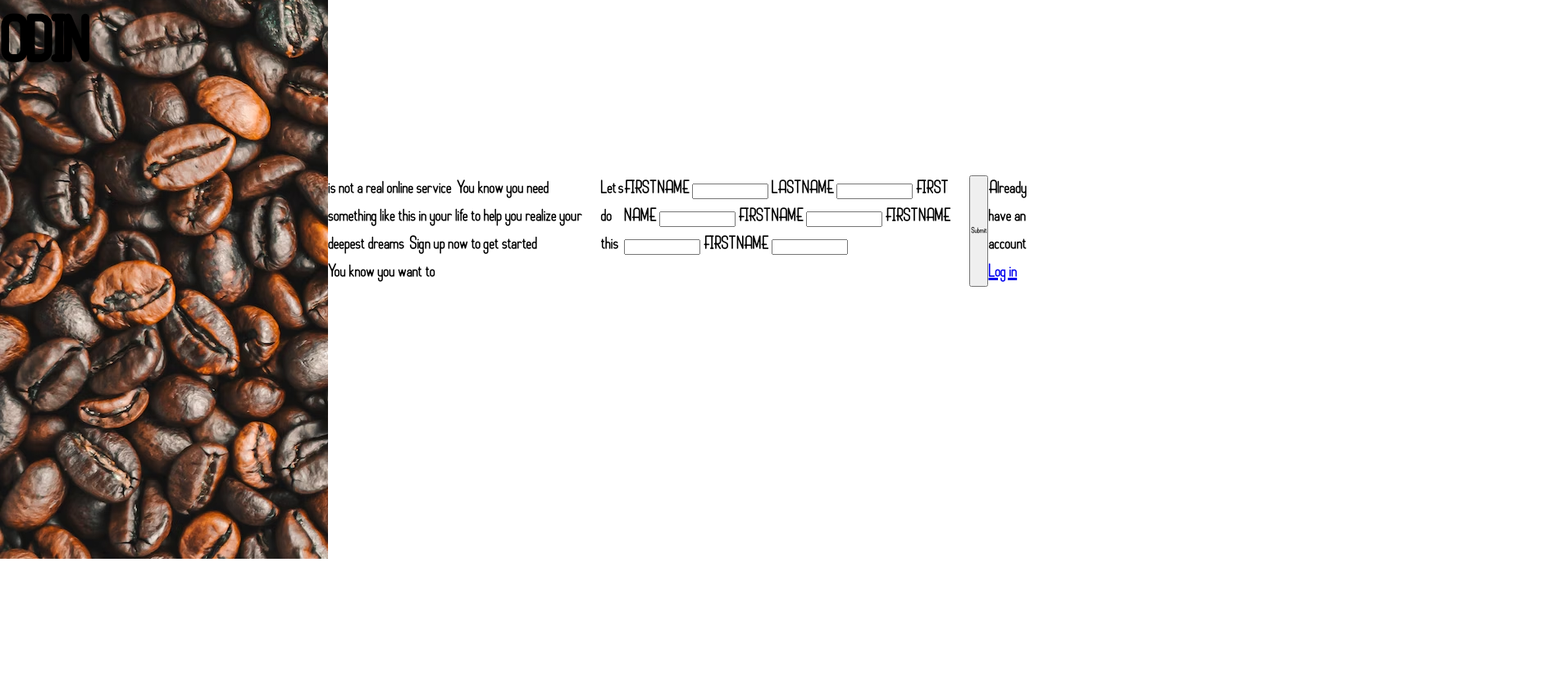
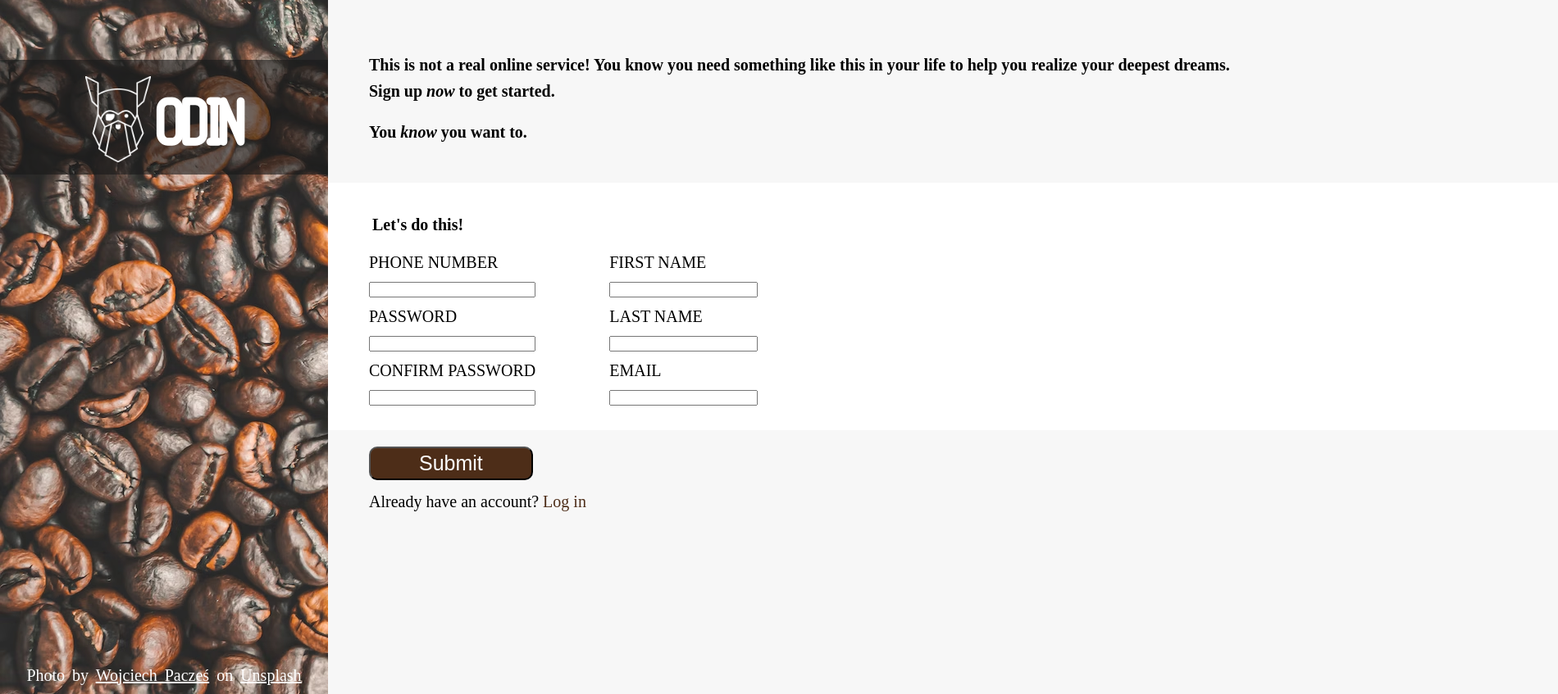
Before and after one commit to rosecodez/Sign-up-form, a plain HTML site: page index.html in a window 1280 px wide. Shown: the part 118-965 px from the top of the page at 82% size, 1900 px wide, since content can reach past the window. Before the commit the page ends 800 px from the top, so only its background shows below. Drawn offline with Linux system fonts and the light colour scheme.

Commit message:
Continue html and style for form

```diff
--- a/index.html
+++ b/index.html
@@ -12,33 +12,45 @@
         <div id="left-container">
             <div style="background-image: url('coffee.avif');" id="background-image">
                 <div id="image-text">
-                    <img src="download.png" id="logo" alt="ODIN" width ="100" height ="100">
+                    <img src="download.png" id="logo" alt="ODIN" width ="80" height ="105">
                     <h1 id='header'>ODIN</h1>
+                </div>
+                <div id="credits">
+                    <p>Photo by <a href="https://unsplash.com/@wojtekpaczes"class = "credits">Wojciech Pacześ</a> on <a href="https://unsplash.com/photos/OWmq7S7QEj0"class = "credits">Unsplash</a></p>
                 </div>
             </div>
         </div>
         <div id="right-container">
-            <p id="intro"> is not a real online service! You know you need something like this in your
-                life to help you realize your deepest dreams. Sign up now to get started.<br>
-                You know you want to.
-            </p>
-            <p>Let's do this!</p>
-            <form action="/action-page.php">
-                <label for="first-name">FIRST NAME</label>
-                <input type="text" id="first-name" name="first-name" value="">
-                <label for="last-name">LAST NAME</label>
-                <input type="text" id="last-name" name="last-name" value="">
-                <label for="email">FIRST NAME</label>
-                <input type="text" id="email" name="email" value="">
-                <label for="phone-number">FIRST NAME</label>
-                <input type="text" id="phone-number" name="phone-number" value="">
-                <label for="password">FIRST NAME</label>
-                <input type="text" id="password" name="password" value="">
-                <label for="confirm-password">FIRST NAME</label>
-                <input type="text" id="confirm-password" name="confirm-password" value="">
+            <div id="intro-container">
+                <p class="intro" id="first">This is not a real online service! You know you need something like this in your life to help you realize your deepest dreams.<br>Sign up <em>now</em> to get started.</p>
+                <p class="intro"><br>You <em>know</em> you want to.</p>
+            </div>
+            <form action="/action-page.php" id="form-container">
+                <p class="intro" id="intro">Let's do this!</p>
+                <br>
+                <div id="form">
+                    <div id="left-form">
+                        <label for="first-name">FIRST NAME</label>
+                        <input type="text" class="form" id="first-name" name="first-name" value="">
+                        <label for="last-name">LAST NAME</label>
+                        <input type="text" class="form" id="last-name" name="last-name" value="">
+                        <label for="email">EMAIL</label>
+                        <input type="text" class="form" id="email" name="email" value="">
+                    </div>
+                    <div id="right-form">
+                        <label for="phone-number">PHONE NUMBER</label>
+                        <input type="text" class="form" id="phone-number" name="phone-number" value="">
+                        <label for="password">PASSWORD</label>
+                        <input type="text" class="form" id="password" name="password" value="">
+                        <label for="confirm-password">CONFIRM PASSWORD</label>
+                        <input type="text" class="form" id="confirm-password" name="confirm-password" value="">
+                    </div>
+            </div>
             </form>
-            <button type="submit" form="nameform" value="Submit">Submit</button>
-            <p>Already have an account?<a href="log-in">Log in</a></p>
+            <div id="submit">
+                <button type="submit" form="nameform" value="Submit">Submit</button>
+                <p>Already have an account? <a href="log-in" id="log-in">Log in</a></p>
+            </div>
         </div>
     </div>
 
--- a/style.css
+++ b/style.css
@@ -1,7 +1,8 @@
 * {
     margin: 0;
     padding: 0;
-    font-family: myFont;
+    text-decoration: none;
+
 }
 @font-face {
     font-family: myFont;
@@ -9,17 +10,109 @@
 }
 #main-container {
     display: flex;
-    align-items: center;
 }
 #right-container {
-    font-size: 30px;
+    font-size: 20px;
     display: flex;
+    flex-direction: column;
+    align-items: flex-start;
+    justify-content: center;
+    gap: 20px;
+    background-color: rgb(0 0 0 / 3%);
+    padding-bottom: 42px;
+}
+#intro-container, #form, #submit {
+    padding-left: 50px;
+    padding-right: 50px;
+}
+#first {
+    line-height: 1.6;
+}
+#form-container {
+    background-color: rgb(255 255 255);
+    padding-top: 40px;
+    padding-bottom: 30px;
+    width: 1500px;
+    display: flex;
+    flex-direction: column;
+    align-items: flex-start;
+}
+#form {
+    display: flex;
+    flex-direction: row-reverse;
+    align-items: flex-start;
+    gap: 90px;
+}
+#right-form, #left-form{
+    display: flex;
+    gap: 12px;
+    flex-direction: column;
+}
+#intro-container {
+    padding-bottom: 30px;
+}
+#intro {
+    padding-left: 54px;
+}
+.intro {
+    font-weight: 700;
+}
+#submit {
+    display: flex;
+    gap: 15px;
+    flex-direction: column;
+    align-items: flex-start;
+}
+button {
+    background-color: #4D2D18;
+    color: white;
+    text-align: center;
+    cursor: pointer;
+    padding: 4px 59px;
+    font-size: 25px;
+    border-radius: 10px;
+}
+#log-in {
+    color: #4D2D18;
 }
 #left-container {
     font-size: 50px;
     display: flex;
+    color: white;
 }
 #background-image {
     width: 400px;
-    height: 800px;
+    height: 846px;
+    display: flex;
+    flex-direction: column;
+    align-items: center;
+    justify-content: center;
+    gap: 600px;
+    padding-top: 119px;
+    opacity: 1.0;
 }
+#background-image:hover {
+    opacity: 0.9;
+}
+#image-text {
+    margin-top: 60px;
+    padding-top: 20px;
+    height: 120px;
+    display: flex;
+    gap: 5px;
+    justify-content: center;
+    width: 400px;
+    background-color: rgb(0 0 0 / 62%);
+}
+#header {
+    padding-top: 12px;
+    font-family: myFont;
+}
+#credits p {
+    font-size: 20px;
+    word-spacing: 4px;
+}
+.credits {
+    text-decoration: underline;
+    color: white;
+}
```
